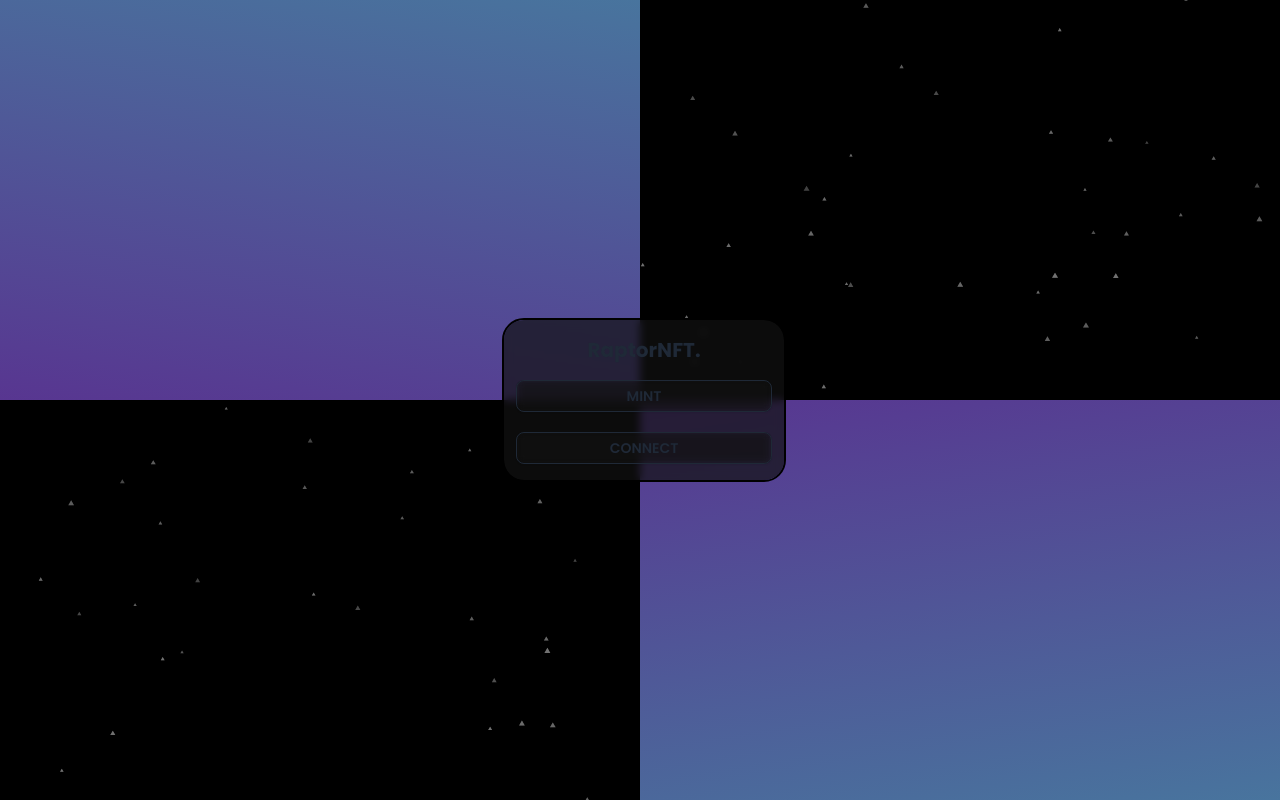
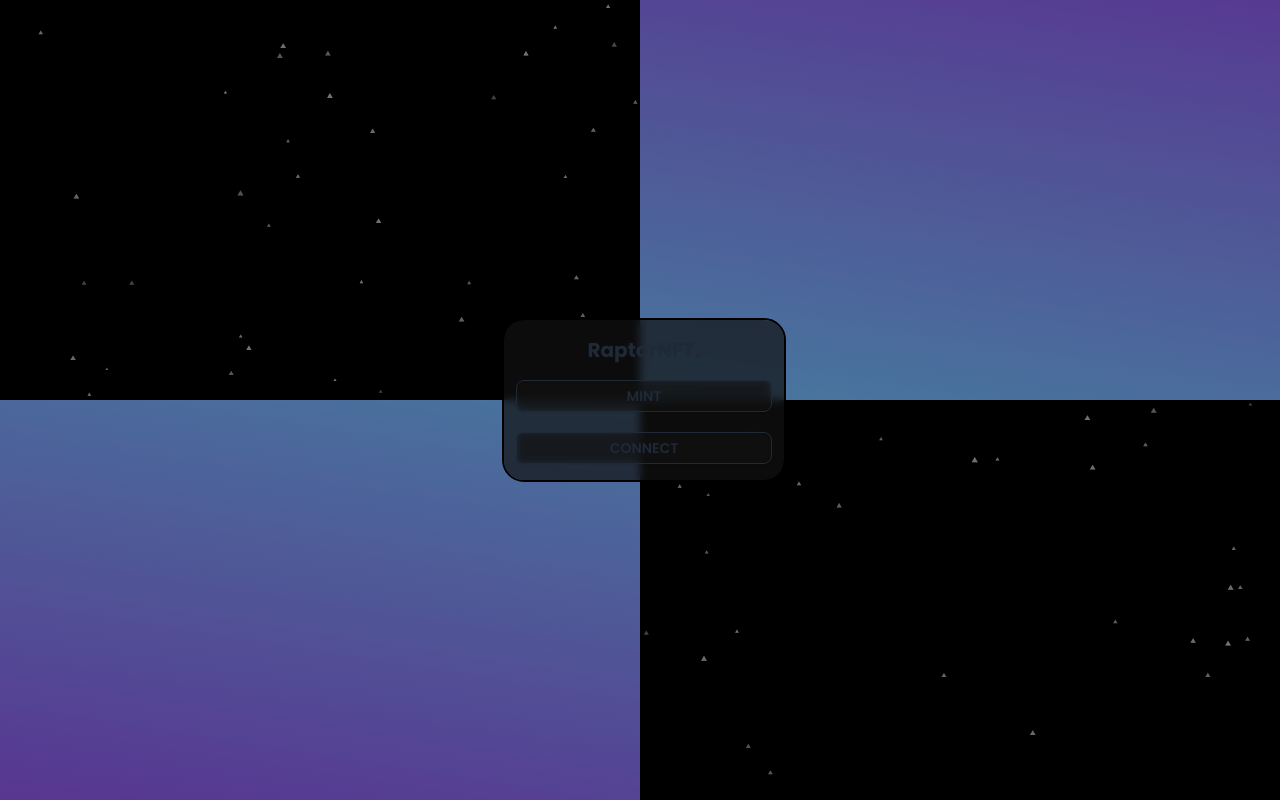
Before and after one commit to pranavcpawar/raptor-nfts, a React (Vite) app: page / in a window 1280 px wide. Built offline with nearby package versions, Linux system fonts and the light colour scheme.

Commit message:
change background animation

```diff
--- a/src/App.jsx
+++ b/src/App.jsx
@@ -8,7 +8,7 @@ const App = () => {
       <div className="z-10 relative p-4 m-2">
         <Navbar />
       </div>
-      <div className="z-5 fixed w-[100vw] h-[100vh]">
+      <div className="z-5 absolute w-[100vw] h-[100vh]">
         <UpperSection />
         <LowerSection />
       </div>
--- a/src/components/LowerSection.jsx
+++ b/src/components/LowerSection.jsx
@@ -2,8 +2,8 @@ import React from "react";
 
 const LowerSection = () => {
   return (
-    <div className="flex justify-end h-[50%] bg-black bg-opacity-50">
-      <div className="w-[50%] bg-gradient-to-br from-[#5c258d] to-[#4389a2] background-animate">
+    <div className="flex h-[50%] bg-black bg-opacity-50">
+      <div className="w-[50%] bg-gradient-to-tr from-[#5c258d] to-[#4389a2] background-animate">
 
       </div>
     </div>
--- a/src/components/UpperSection.jsx
+++ b/src/components/UpperSection.jsx
@@ -2,8 +2,8 @@ import React from "react";
 
 const UpperSection = () => {
   return (
-    <div className="flex justify-start h-[50%] bg-black bg-opacity-50">
-      <div className="w-[50%] bg-gradient-to-tr from-[#5c258d] to-[#4389a2] background-animate">
+    <div className="flex justify-end h-[50%] bg-black bg-opacity-50">
+      <div className="w-[50%] bg-gradient-to-tr to-[#5c258d] from-[#4389a2] background-animate">
 
       </div>
     </div>
```
